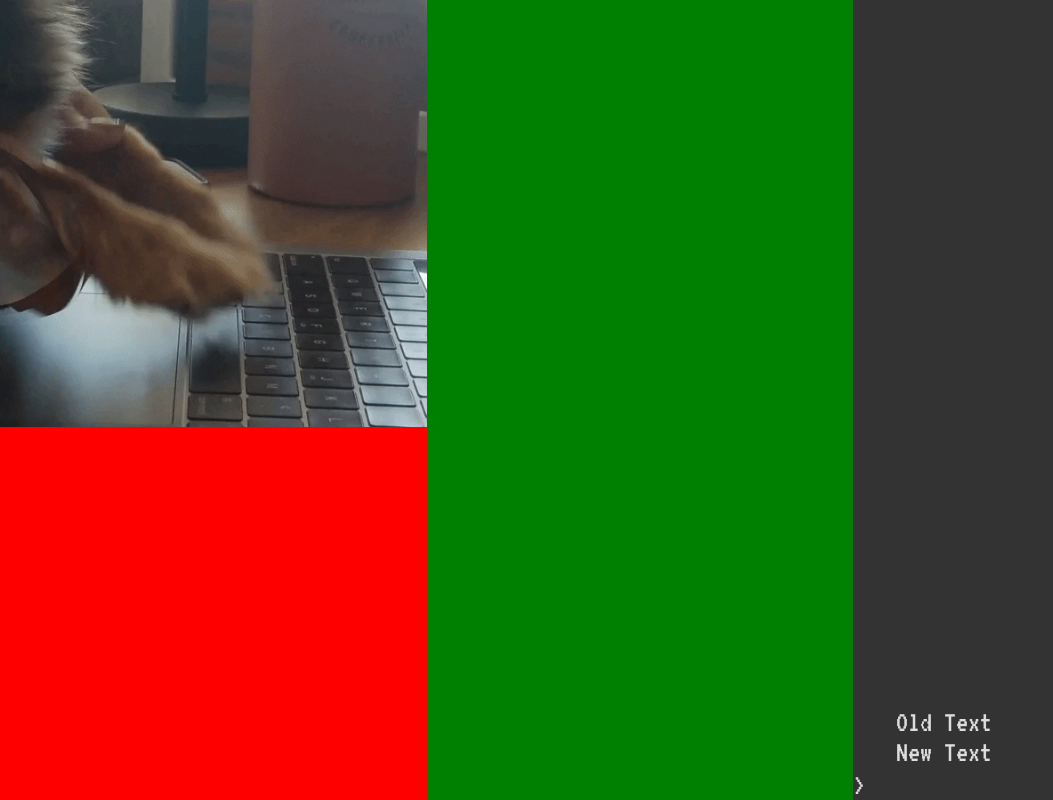
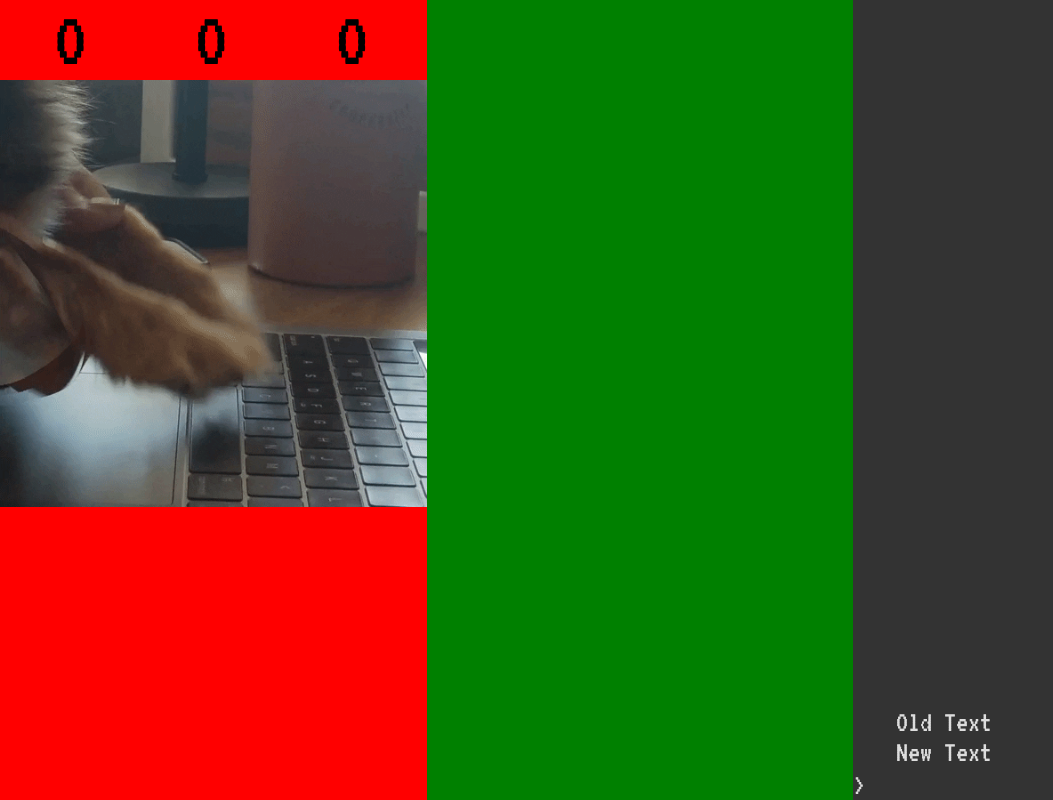
Before and after one commit to eparkhurst/growThatDev, a React (Create React App) app: page / in a window 1280 px wide. Shown: the whole page, without its empty margins (0-1053 px from the left). Built offline with nearby package versions, Linux system fonts and the light colour scheme.

Commit message:
Added misses counter

```diff
--- a/src/App.js
+++ b/src/App.js
@@ -8,6 +8,7 @@ import {
   StyledPlayerWindow,
 } from './App.styles';
 import Giphy from './Giphy';
+import Misses from './UI/PlayerWindow/Misses';
 
 class App extends React.PureComponent{
   constructor(props){
@@ -53,6 +54,7 @@ class App extends React.PureComponent{
     return (
       <AppContainer className="App">
         <StyledPlayerWindow>
+          <Misses misses={misses} />
           <Giphy misses={misses}/>
         </StyledPlayerWindow>
         <StyledPlayArea>
--- a/src/App.styles.js
+++ b/src/App.styles.js
@@ -4,6 +4,8 @@ import PlayArea from './UI/PlayArea';
 import TypingConsole from './UI/TypingConsole';
 
 export const AppContainer = styled.div`
+  @import url('https://fonts.googleapis.com/css?family=VT323&display=swap');
+  font-family: 'VT323', monospace;
   display: flex;
   flex-flow: row;
 `;
--- a/src/Giphy.js
+++ b/src/Giphy.js
@@ -51,7 +51,7 @@ class Giphy extends Component {
       stress = 'low';
     } else if(misses ===1){
       stress = 'mid';
-    } else if(misses === 2){
+    } else if(misses >= 2){
       stress = 'high';
     }
 
--- /dev/null
+++ b/src/UI/PlayerWindow/Misses.js
@@ -0,0 +1,36 @@
+import React, { Component } from 'react';
+import styled from 'styled-components';
+
+export const Miss = styled.div`
+  font-size: 5em;
+  float:left;
+  width: 33%;
+`;
+
+const missesObject ={
+  0: ["O", "O", "O"],
+  1: ["X", "O", "O"],
+  2: ["X", "X", "O"],
+  3: ["X", "X", "X"],
+}
+
+class Misses extends Component {
+  render() {
+    const {misses} = this.props;
+    return (
+      <div>
+        <Miss>
+          {missesObject[misses][0]}
+        </Miss>
+        <Miss>
+          {missesObject[misses][1]}
+        </Miss>
+        <Miss>
+          {missesObject[misses][2]}
+        </Miss>
+      </div>
+    );
+  }
+}
+
+export default Misses;
--- a/src/UI/PlayerWindow/PlayerWindow.js
+++ b/src/UI/PlayerWindow/PlayerWindow.js
@@ -1,4 +1,5 @@
 import React from 'react';
+import Misses from './Misses';
 
 import { StyledPlayerWindow } from './PlayerWindow.styles';
 class PlayerWindow extends React.PureComponent {
--- a/src/UI/TypingConsole/TypingConsole.styles.js
+++ b/src/UI/TypingConsole/TypingConsole.styles.js
@@ -1,8 +1,6 @@
 import styled from 'styled-components';
 
 export const StyledConsoleWindow = styled.div`
-  @import url('https://fonts.googleapis.com/css?family=VT323&display=swap');
-  font-family: 'VT323', monospace;
   background: #333;
   color: #ddd;
   height: 100vh;
```
